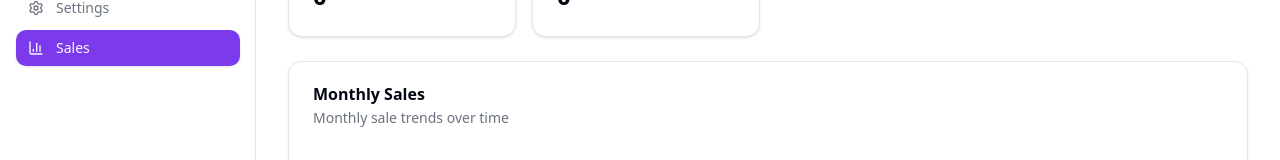
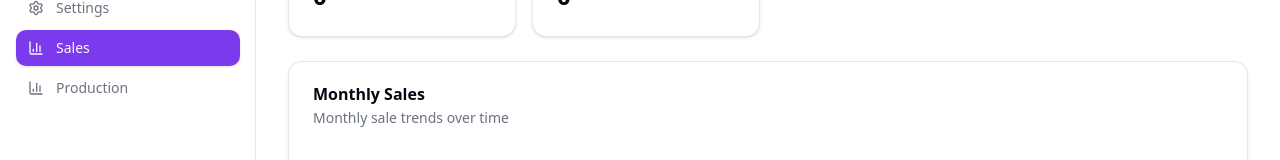
Before and after one commit to estiak0001/NOVA_BI_DASH, a Next.js app: page /dashboard/sales in a window 1280 px wide. Shown: the part 282-442 px from the top of the page. Built offline with nearby package versions, Linux system fonts and the light colour scheme.

Commit message:
Update sidebar.tsx

```diff
--- a/components/sidebar.tsx
+++ b/components/sidebar.tsx
@@ -29,6 +29,7 @@ const navigation = [
   { name: "Access Control", href: "/dashboard/access", icon: Shield },
   { name: "Settings", href: "/dashboard/settings", icon: Settings },
   { name: "Sales", href: "/dashboard/sales", icon: BarChart3 },
+  { name: "Production", href: "/dashboard/production", icon: BarChart3 },
 ];
 
 export function Sidebar() {
```
